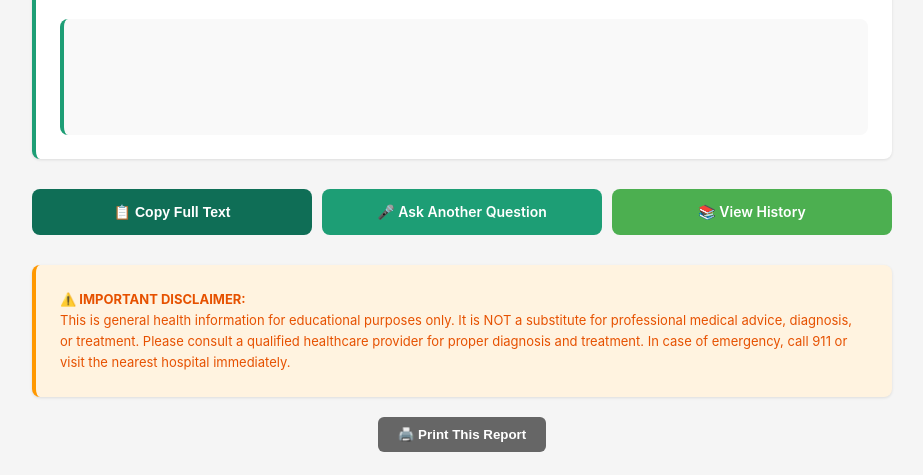
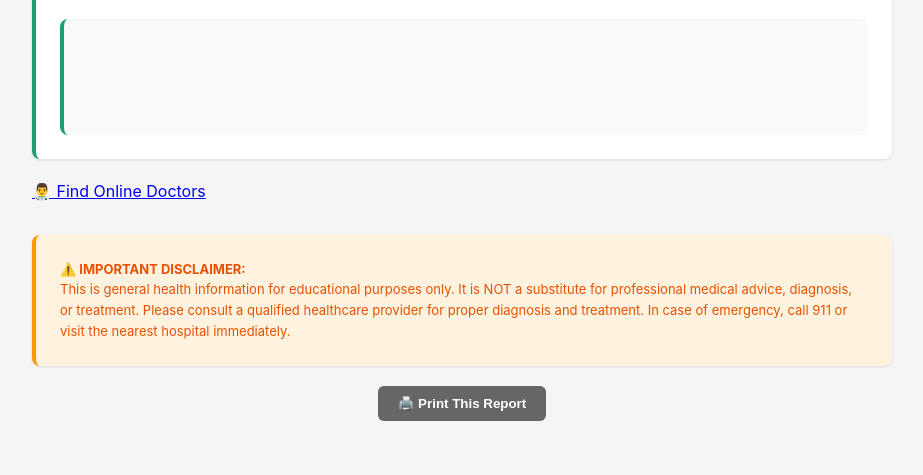
Before and after one commit to raghuwanshinidhi563-jpg/medisathi, a Django app: template templates/reports/voice_result.html in a window 1280 px wide. Shown: the part 436-911 px from the top of the page, without its empty margins (178-1101 px from the left). Run offline with Django 5.2, Linux system fonts and the light colour scheme; the template is opened without the code that fills it, so the values that code supplies are empty.

Commit message:
Add doctor finder button to voice results

```diff
--- a/templates/reports/voice_result.html
+++ b/templates/reports/voice_result.html
@@ -36,17 +36,10 @@
   </div>
 
   <!-- Action Buttons -->
-  <div style="margin-top:30px;display:flex;gap:10px;flex-wrap:wrap">
-    <button onclick="copyToClipboard()" style="flex:1;min-width:150px;padding:12px;background:#0F6E56;color:white;border:none;border-radius:8px;cursor:pointer;font-weight:600;font-size:14px">
-      📋 Copy Full Text
-    </button>
-    <a href="{% url 'voice_assistant' %}" style="flex:1;min-width:150px;padding:12px;background:#1D9E75;color:white;border:none;border-radius:8px;cursor:pointer;font-weight:600;font-size:14px;text-align:center;text-decoration:none">
-      🎤 Ask Another Question
-    </a>
-    <a href="{% url 'history' %}" style="flex:1;min-width:150px;padding:12px;background:#4caf50;color:white;border:none;border-radius:8px;cursor:pointer;font-weight:600;font-size:14px;text-align:center;text-decoration:none">
-      📚 View History
-    </a>
-  </div>
+  <a href="{% url 'find_doctors' %}?disease={{ symptoms|lower }}"
+  style="...">
+  👨‍⚕️ Find Online Doctors
+</a>
 
   <!-- Home Remedies Section (if available) -->
   {% if remedies %}
```
